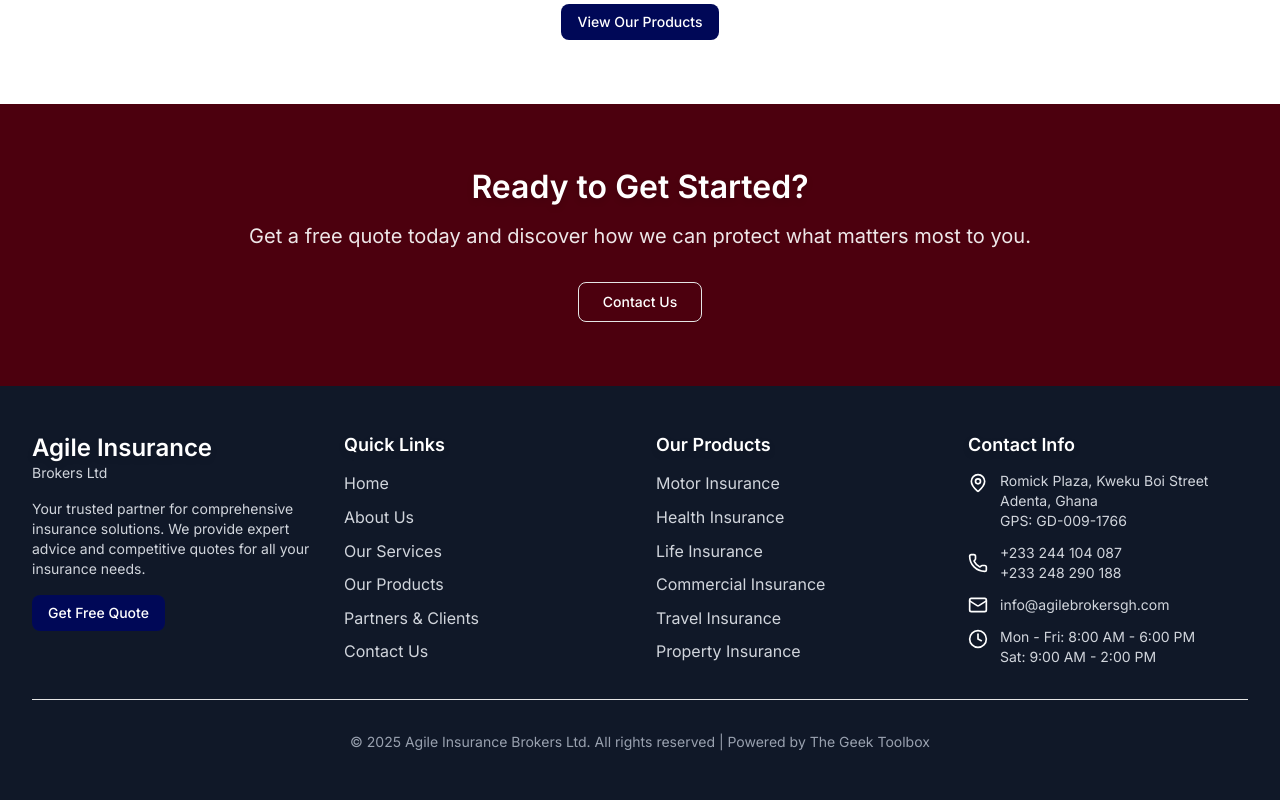
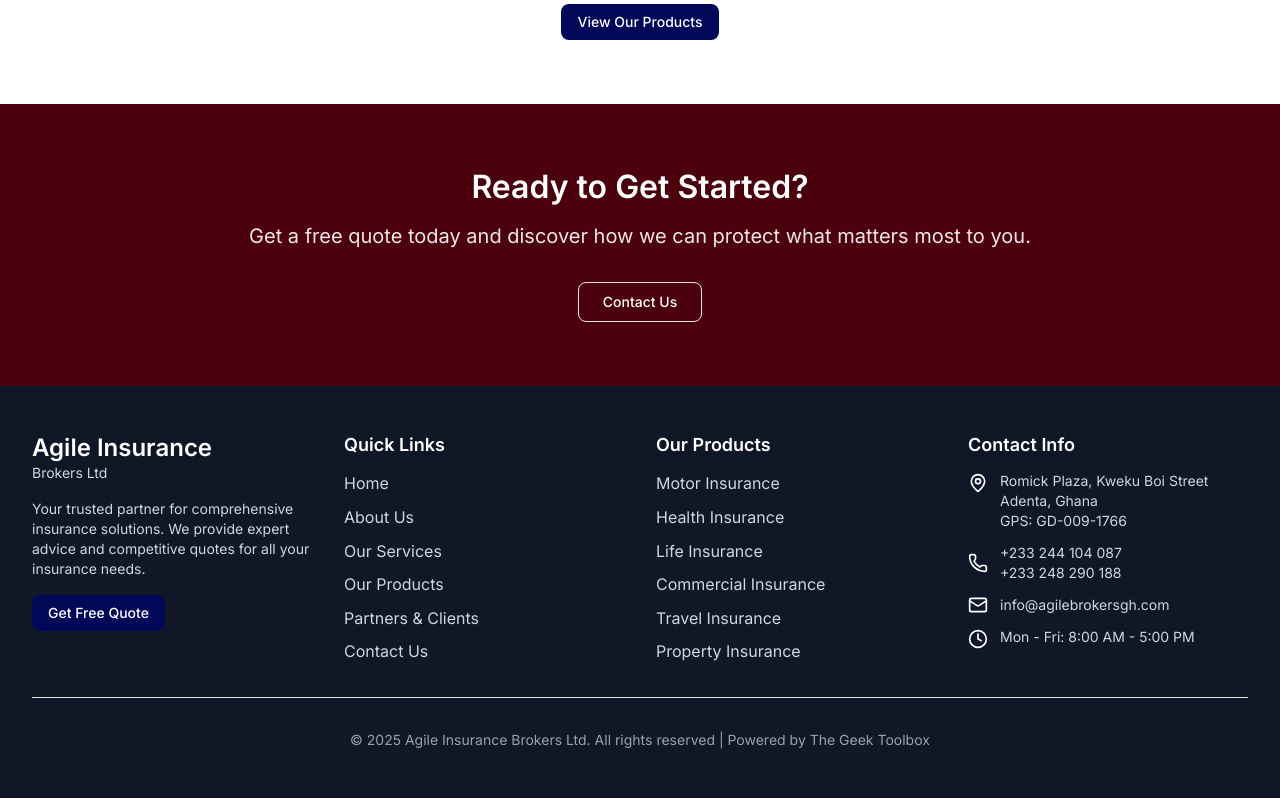
Before and after one commit to KakraGeek/agile_insurance_brokers, a Next.js app in the folder agile-insurance-website/: page / in a window 1280 px wide. Shown: the part 2395-3195 px from the top of the page. Built offline with nearby package versions, Linux system fonts and the light colour scheme.

Commit message:
Update business hours and fix metadata warnings - Update footer: Mon-Fri 8AM-5PM, remove Saturday hours - Update contact page: Mon-Fri 8AM-5PM, Sat/Sun closed - Add metadataBase to fix social media image URLs - Remove duplicate package-lock.json

```diff
--- a/agile-insurance-website/src/app/contact/page.tsx
+++ b/agile-insurance-website/src/app/contact/page.tsx
@@ -320,10 +320,10 @@
                   <CardContent>
                     <div className="space-y-2">
                       <p className="text-gray-600">
-                        <strong>Monday - Friday:</strong> 8:00 AM - 6:00 PM
+                        <strong>Monday - Friday:</strong> 8:00 AM - 5:00 PM
                       </p>
                       <p className="text-gray-600">
-                        <strong>Saturday:</strong> 9:00 AM - 2:00 PM
+                        <strong>Saturday:</strong> Closed
                       </p>
                       <p className="text-gray-600">
                         <strong>Sunday:</strong> Closed
--- a/agile-insurance-website/src/app/layout.tsx
+++ b/agile-insurance-website/src/app/layout.tsx
@@ -7,6 +7,7 @@
 const inter = Inter({ subsets: ["latin"] });
 
 export const metadata: Metadata = {
+  metadataBase: new URL('https://agilebrokersgh.com'),
   title: "Agile Insurance Brokers Ltd - Leading Insurance Brokers in Ghana | Motor, Health, Life & Commercial Insurance",
   description: "Agile Insurance Brokers Ltd - Ghana's trusted insurance brokerage firm. Expert advice on motor, health, life, commercial, and business insurance. Get competitive quotes and professional service at no cost to you.",
   keywords: "insurance brokers Ghana, motor insurance Ghana, health insurance Ghana, life insurance Ghana, commercial insurance Ghana, car insurance Ghana, business insurance Ghana, insurance quotes Ghana, professional indemnity insurance, public liability insurance, travel insurance Ghana, best insurance brokers in Ghana, affordable motor insurance Ghana, comprehensive health insurance plans, business liability insurance Ghana, insurance for small businesses Ghana, professional insurance services Ghana",
--- a/agile-insurance-website/src/components/Footer.tsx
+++ b/agile-insurance-website/src/components/Footer.tsx
@@ -136,8 +136,7 @@
                 <Clock className="h-5 w-5 text-white mt-0.5 mr-3 flex-shrink-0" />
                 <div>
                   <p className="text-gray-300 text-sm">
-                    Mon - Fri: 8:00 AM - 6:00 PM<br />
-                    Sat: 9:00 AM - 2:00 PM
+                    Mon - Fri: 8:00 AM - 5:00 PM
                   </p>
                 </div>
               </div>
```
Also changed, not shown: 1 other file (tests, documents, lock files or other folders).
